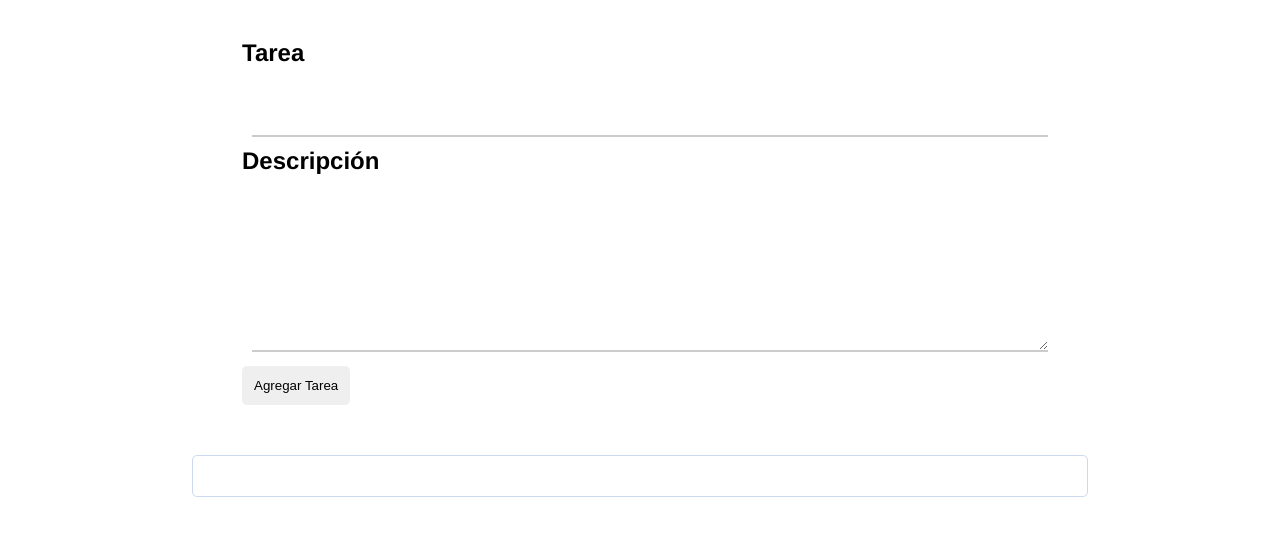
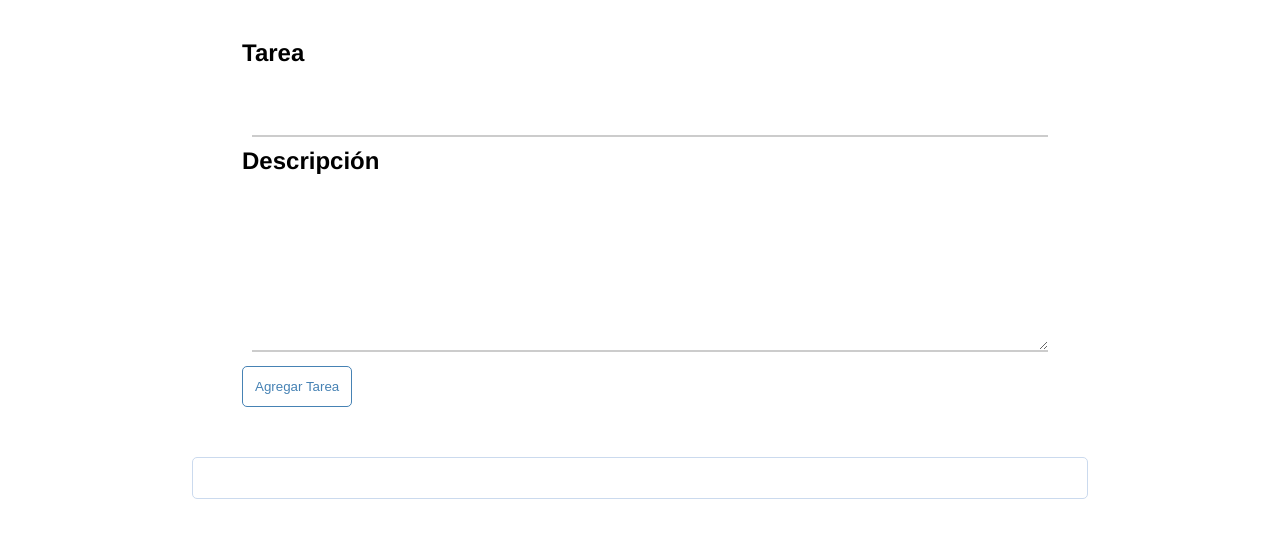
Before and after one commit to AlbertoReynaldoCortesMontalvo/Proyecto-dos, a plain HTML site: page index.html in a window 1280 px wide. Shown: the part 204-742 px from the top of the page. Drawn offline with Linux system fonts and the light colour scheme.

Commit message:
cambio-en-botton-agregar

```diff
--- a/assets/estilos.css
+++ b/assets/estilos.css
@@ -109,6 +109,17 @@ input[name="title"]:focus, textarea[name="description"]:focus {
     border-bottom: 2px solid steelblue;
 }
 
+input[type="submit"] {
+    background-color: #fff;
+    border: 1.5px solid steelblue;
+    color: steelblue;
+    transition: .5s;
+}
+
+input[type="submit"]:hover {
+    background-color: steelblue;
+    color: #fff;
+}
 
 .list-style {
     padding: 20px;
```
